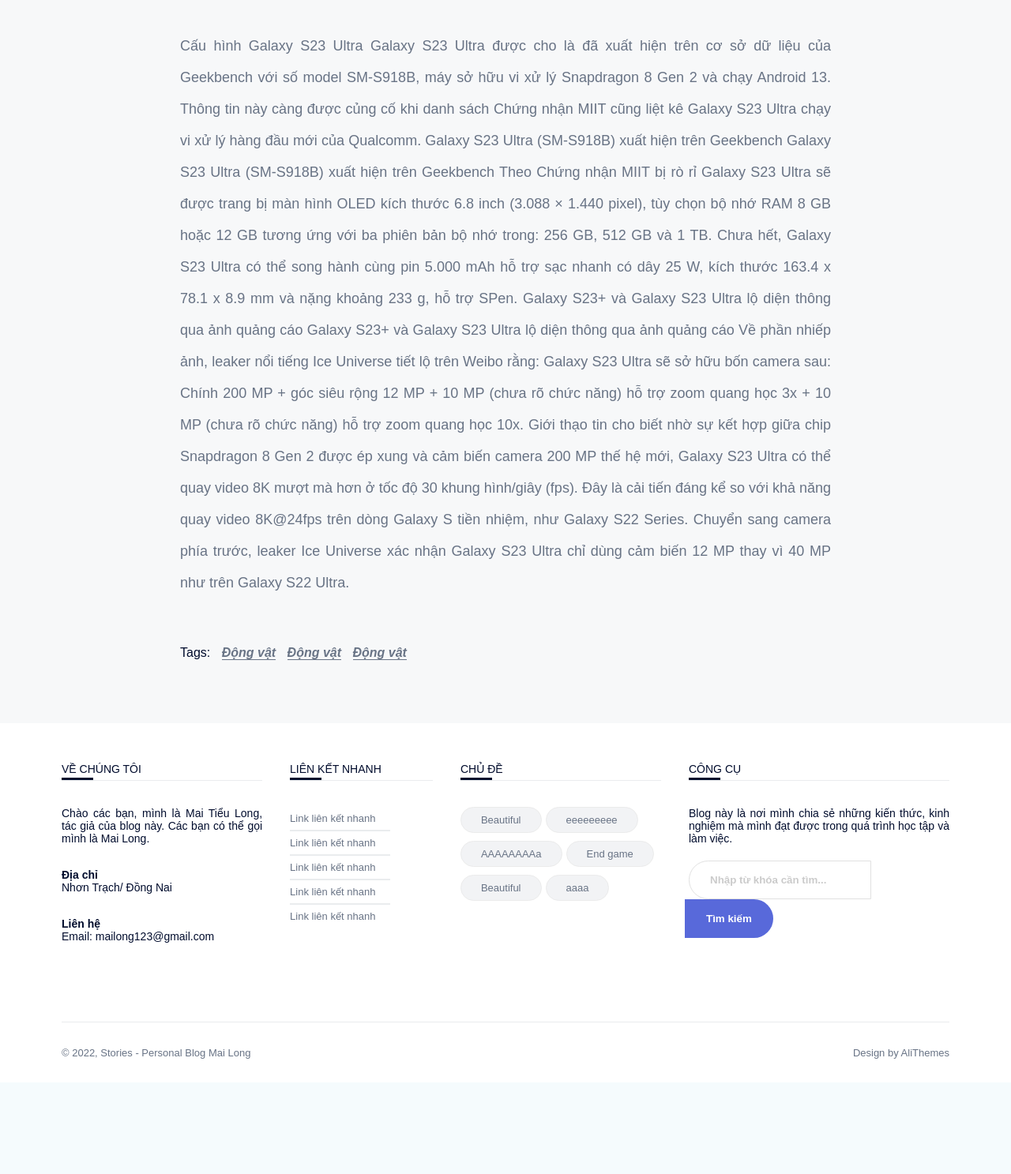
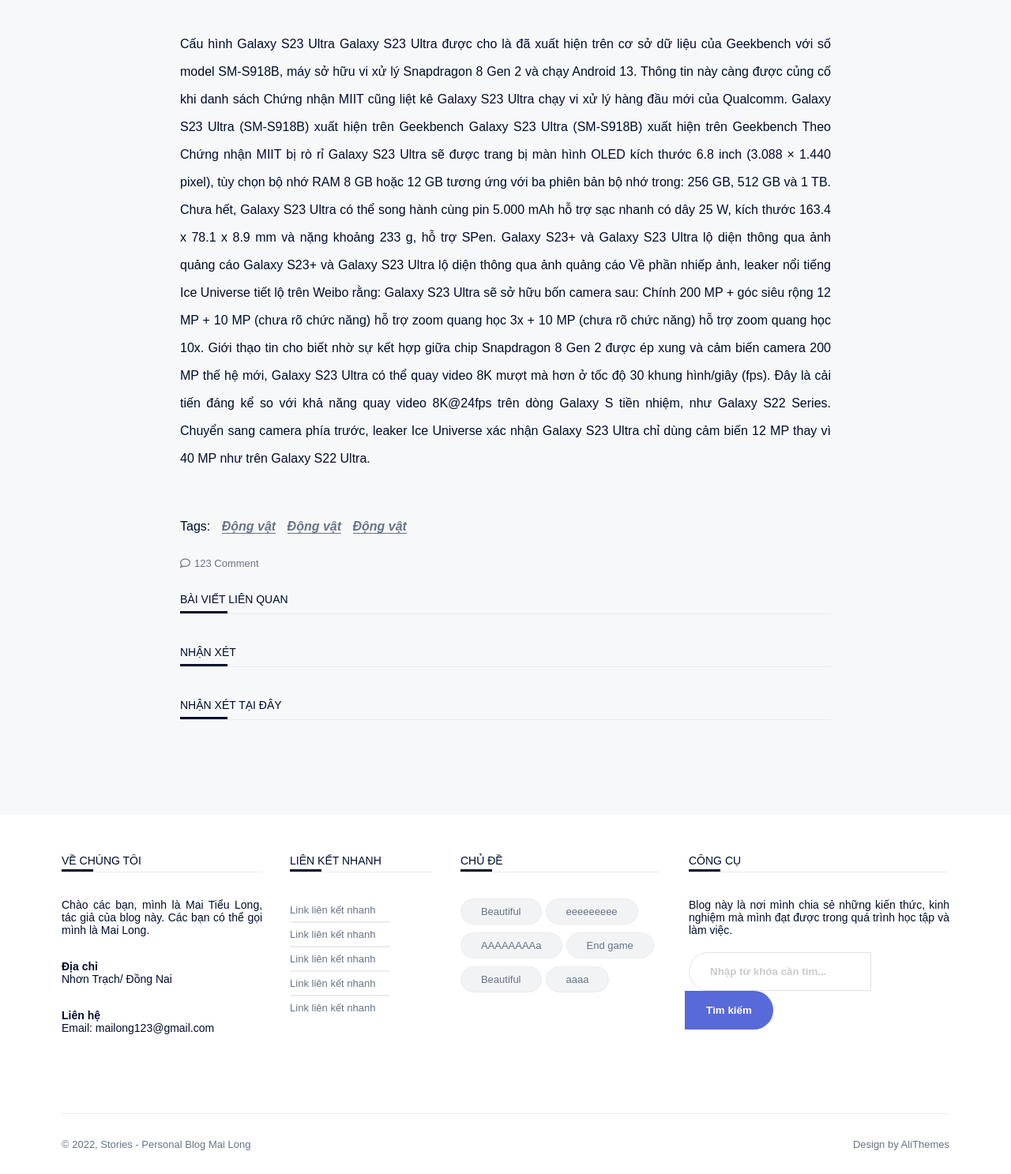
Before and after one commit to holmes449/my_blog, a PHP site: page /chitietbai.html in a window 1280 px wide. Shown: the part 1113-2600 px from the top of the page at 79% size. Before the commit the page ends 2454 px from the top, so only its background shows below. Run offline with PHP 8.4, Linux system fonts and the light colour scheme.

Commit message:
detail HTML

```diff
--- a/chitietbai.html
+++ b/chitietbai.html
@@ -155,15 +155,35 @@
             <a href="" class="detail-tag__link">Động vật</a>
             <a href="" class="detail-tag__link">Động vật</a>
           </div>
-        </section>
-        <section class="detail-comment">
-          <div class="detail-head--min"></div>
+          <div class="detail-show">
+            <i class="fa-regular fa-comment"></i>123 Comment
+          </div>
 
-          <!-- Item Deatil Comment -->
-          <div class="detail-comment__item"></div>
+          <div class="detail-head--min">Bài viết liên quan</div>
+          <!-- Related Post -->
+          <section class="detail-related-post">
+            <!-- Post -->
+            <div class="detail-related-post__item">
+              <div class="detail-related-post__img"></div>
+              <div class="detail-related-post__list">
+                <div class="detail-related-post__tag"></div>
+                <div class="detail-related-post__head"></div>
+                <div class="detail-related-post__date"></div>
+              </div>
+            </div>
+          </section>
 
-          <!-- Comment Form -->
-          <div class="detail-comment__form"></div>
+          <div class="detail-head--min">Nhận xét</div>
+          <!-- Comment -->
+          <section class="detail-comment">
+            <!-- Item Deatil Comment -->
+            <div class="detail-comment__item"></div>
+
+            <!-- Comment Form -->
+            <div class="detail-comment__form"></div>
+          </section>
+
+          <div class="detail-head--min">Nhận xét tại đây</div>
         </section>
       </article>
 
--- a/public/css/page/detail.css
+++ b/public/css/page/detail.css
@@ -66,14 +66,14 @@
 }
 
 .detail-cont {
-  font-size: 1.8rem;
+  font-size: 1.6rem;
   text-align: justify;
-  line-height: 40px;
-  color: var(--color-text);
+  line-height: 35px;
   margin-bottom: 60px;
 }
 
 .detail-tag {
+  margin-bottom: 30px;
 }
 
 .detail-tag__link {
@@ -89,10 +89,64 @@
   color: var(--color-primary);
 }
 
-.detail-comment {
+.detail-show {
+  font-size: 1.3rem;
+  color: var(--color-text);
+  margin-bottom: 30px;
+}
+
+.detail-show i {
+  margin-right: 5px;
 }
 
 .detail-head--min {
+  position: relative;
+  text-transform: uppercase;
+  font-size: 1.4rem;
+  margin-bottom: 40px;
+  padding-bottom: 10px;
+  border-bottom-width: 1px;
+  border-bottom-style: solid;
+  border-bottom-color: var(--color-line);
+}
+
+.detail-head--min::after {
+  position: absolute;
+  bottom: 0;
+  display: block;
+  content: "";
+  background-color: var(--color-black);
+  width: 60px;
+  height: 3px;
+}
+
+/* related post */
+.detail-related-post {
+}
+
+.detail-related-post__item {
+}
+
+.detail-related-post__img {
+}
+
+.detail-related-post__img img {
+}
+
+.detail-related-post__list {
+}
+
+.detail-related-post__tag {
+}
+
+.detail-related-post__head {
+}
+
+.detail-related-post__date {
+}
+
+/* Comment */
+.detail-comment {
 }
 
 .detail-comment__item {
```
